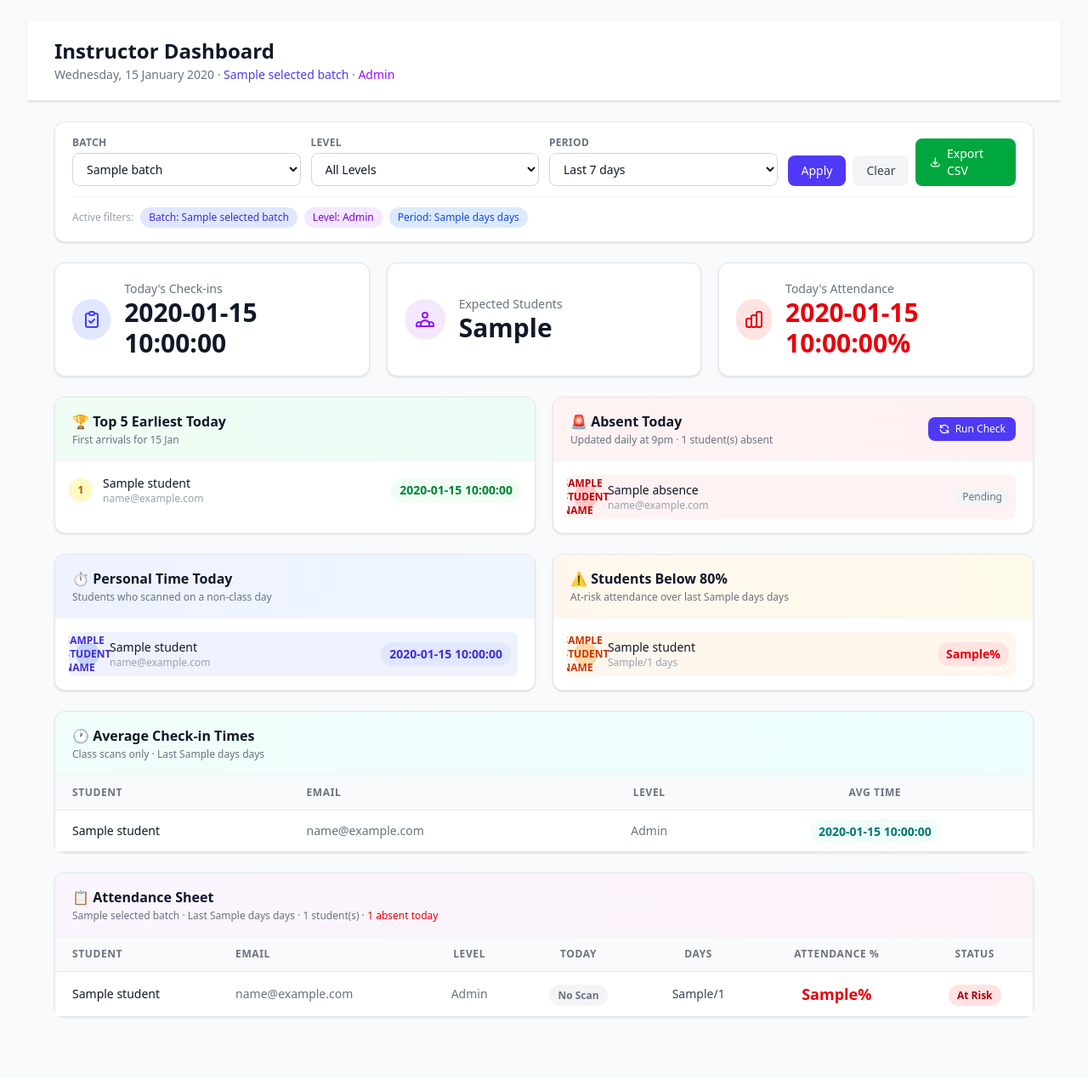
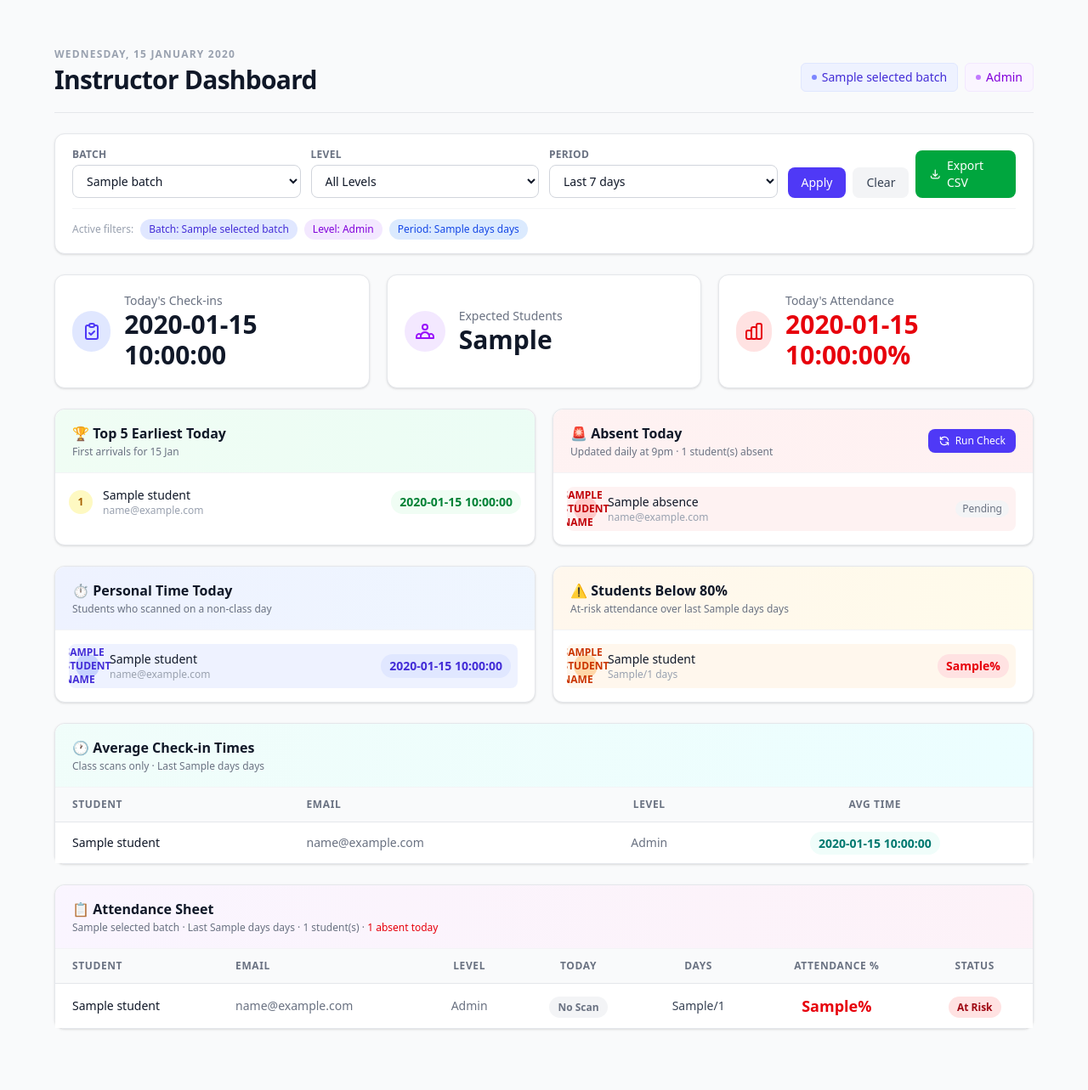
Before and after one commit to 1efferson/QR-ATTENDANCE, a Python web app: template app/templates/instructor/dashboard.html in a window 1280 px wide. Shown: the part 65-1348 px from the top of the page at 85% size. Before the commit the page ends 1264 px from the top, so only its background shows below. Run offline with Jinja, Linux system fonts and the light colour scheme; the template is opened without the code that fills it: most values are stand-ins (such as "Sample title", 1, 10 or a date in 2020); style sheets or scripts are compiled from the project's sources.

Commit message:
Instructor Dashboard header redesign

```diff
--- a/app/templates/instructor/dashboard.html
+++ b/app/templates/instructor/dashboard.html
@@ -6,26 +6,41 @@
 <div class="min-h-screen bg-gray-50">
 
   <!-- ───────────────────────────── PAGE HEADER ───────────────────────────── -->
-  <div class="bg-white border-b border-gray-200 shadow-sm">
-    <div class="max-w-7xl mx-auto px-4 sm:px-6 lg:px-8 py-5">
-      <div class="flex items-center justify-between flex-wrap gap-4">
-        <div>
-          <h1 class="text-2xl font-bold text-gray-900">Instructor Dashboard</h1>
-          <p class="text-sm text-gray-500 mt-0.5">
+  <div class="max-w-7xl mx-auto px-4 sm:px-6 lg:px-8 pt-8 pb-6">
+  <div class="border-b border-gray-200 pb-5">
+    <div class="flex items-end justify-between gap-4">
+
+      <div class="space-y-1">
+        <p class="text-xs font-semibold tracking-widest text-gray-400 uppercase">
           {{ now.strftime('%A, %d %B %Y') if now else '' }}
+        </p>
+        <h1 class="text-3xl font-bold tracking-tight text-gray-900">
+          Instructor Dashboard
+        </h1>
+      </div>
+
+      {% if selected_batch or level %}
+      <div class="flex items-center gap-2 pb-1">
         {% if selected_batch %}
-              · <span class="font-medium text-indigo-600">{{ selected_batch.name }}</span>
+        <span class="inline-flex items-center gap-1.5 px-3 py-1.5 rounded-md bg-indigo-50 border border-indigo-100 text-sm font-medium text-indigo-700">
+          <span class="w-1.5 h-1.5 rounded-full bg-indigo-400"></span>
+          {{ selected_batch.name }}
+        </span>
         {% endif %}
         {% if level %}
-              · <span class="capitalize font-medium text-purple-600">{{ level }}</span>
+        <span class="inline-flex items-center gap-1.5 px-3 py-1.5 rounded-md bg-purple-50 border border-purple-100 text-sm font-medium text-purple-700 capitalize">
+          <span class="w-1.5 h-1.5 rounded-full bg-purple-400"></span>
+          {{ level }}
+        </span>
         {% endif %}
-          </p>
       </div>
+      {% endif %}
+
     </div>
   </div>
 </div>
 
-  <div class="max-w-7xl mx-auto px-4 sm:px-6 lg:px-8 py-6">
+<div class="max-w-7xl mx-auto px-4 sm:px-6 lg:px-8 pb-6">
 
     <!-- ─────────────────────────── FLASH MESSAGES ──────────────────────────── -->
     {% with messages = get_flashed_messages(with_categories=true) %}
```
Lines whose indentation alone changed are shown as unchanged.
